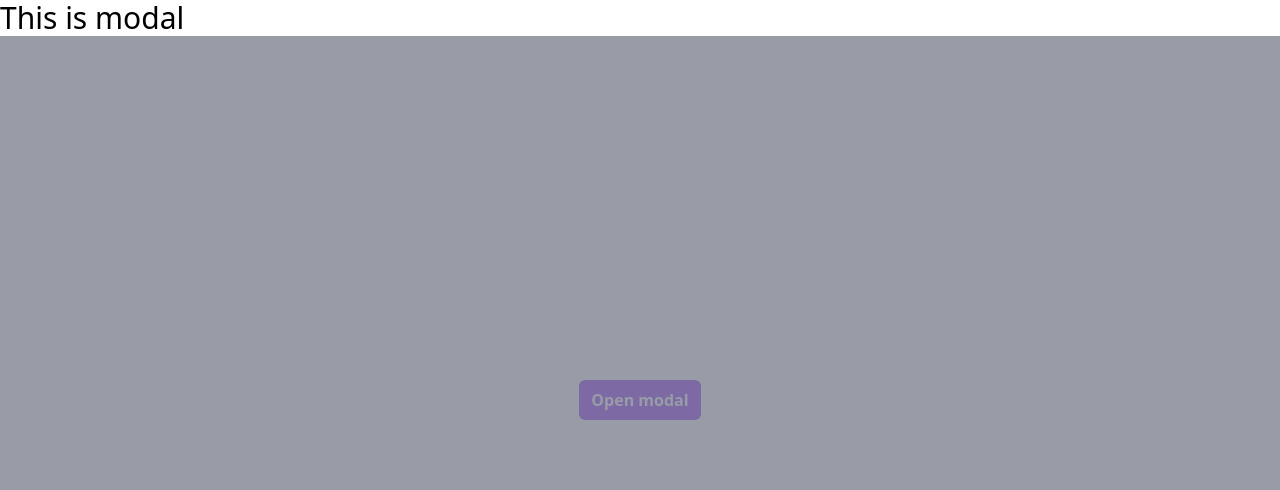
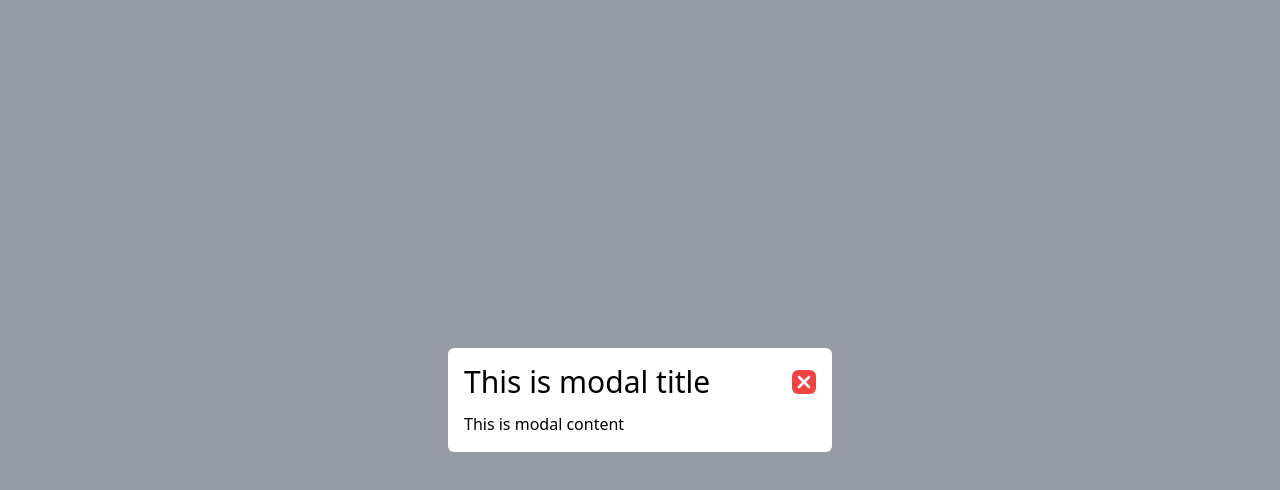
Before and after one commit to Sakibahmed2/react-reusable-components, a React (Vite) app: page / in a window 1280 px wide. Both pictures are taken after a click on the button "Open modal". Shown: the top 490 px of the page. Built offline with nearby package versions, Linux system fonts and the light colour scheme; the HTML template or start-up script is replaced by a standard one.

Commit message:
Header And Close Component

```diff
--- a/src/App.tsx
+++ b/src/App.tsx
@@ -15,7 +15,11 @@
       <div className="h-screen w-full flex justify-center items-center">
         <Button onClick={() => setModal((prev) => !prev)}>Open modal</Button>
         <Modal isOpen={modal} onClose={handleModalClose}>
-          <h2>This is modal</h2>
+          <Modal.Header>
+            <h2>This is modal title</h2>
+            <Modal.CloseButton></Modal.CloseButton>
+          </Modal.Header>
+          <p>This is modal content</p>
         </Modal>
       </div>
     </Container>
--- a/src/components/ui/Modal.tsx
+++ b/src/components/ui/Modal.tsx
@@ -1,17 +1,93 @@
+import React, { ReactNode, createContext, useContext, useRef } from "react";
 import cn from "../../utils/cn";
 import { createPortal } from "react-dom";
 
-const Modal = ({ isOpen, onClose, children }) => {
+const ModalContext = createContext<TModalContext | null>(null);
+
+type TModalContext = {
+  onClose: () => void;
+};
+
+type TModal = {
+  isOpen: boolean;
+  onClose: () => void;
+  children: ReactNode;
+};
+
+type TCloseButton = {
+  children?: ReactNode;
+};
+
+type THeader = TCloseButton;
+
+const Modal = ({ isOpen, onClose, children }: TModal) => {
+  const containerRef = useRef<HTMLDivElement>(null);
+
+  const handleOutsideClose = (e: React.MouseEvent<HTMLDivElement>) => {
+    if (!containerRef.current?.contains(e.target as Node)) {
+      onClose();
+    }
+  };
+
   return createPortal(
-    <div
-      className={cn("fixed inset-0 bg-gray-500/70 invisible z-[999]", {
-        visible: isOpen,
-      })}
-    >
-      <div className="bg-white">{children}</div>
-    </div>,
+    <ModalContext.Provider value={{ onClose }}>
+      <div
+        className={cn(
+          "fixed inset-0 flex justify-center items-center bg-gray-500/70 invisible z-[999]",
+          {
+            visible: isOpen,
+          }
+        )}
+        onClick={handleOutsideClose}
+      >
+        <div
+          ref={containerRef}
+          className="bg-white w-full max-w-sm rounded-md p-4"
+        >
+          {children}
+        </div>
+      </div>
+    </ModalContext.Provider>,
     document.getElementById("portal") as Element
   );
 };
 
+const CloseButton = ({ children }: TCloseButton) => {
+  const { onClose } = useContext(ModalContext) as TModalContext;
+
+  return (
+    <button onClick={onClose} className="ml-auto">
+      {children ? (
+        children
+      ) : (
+        <svg
+          className="w-6 bg-red-500 rounded-md p-0.5 text-white"
+          strokeWidth={3}
+          xmlns="http://www.w3.org/2000/svg"
+          fill="none"
+          viewBox="0 0 24 24"
+          stroke="currentColor"
+        >
+          <path
+            strokeLinecap="round"
+            strokeLinejoin="round"
+            d="M6 18 18 6M6 6l12 12"
+          />
+        </svg>
+      )}
+    </button>
+  );
+};
+
+const Header = ({ children }: THeader) => {
+  return (
+    <div className="flex justify-between items-center w-full mb-3">
+      {children}
+    </div>
+  );
+};
+
+Modal.CloseButton = CloseButton;
+Modal.Header = Header;
+
 export default Modal;
```
